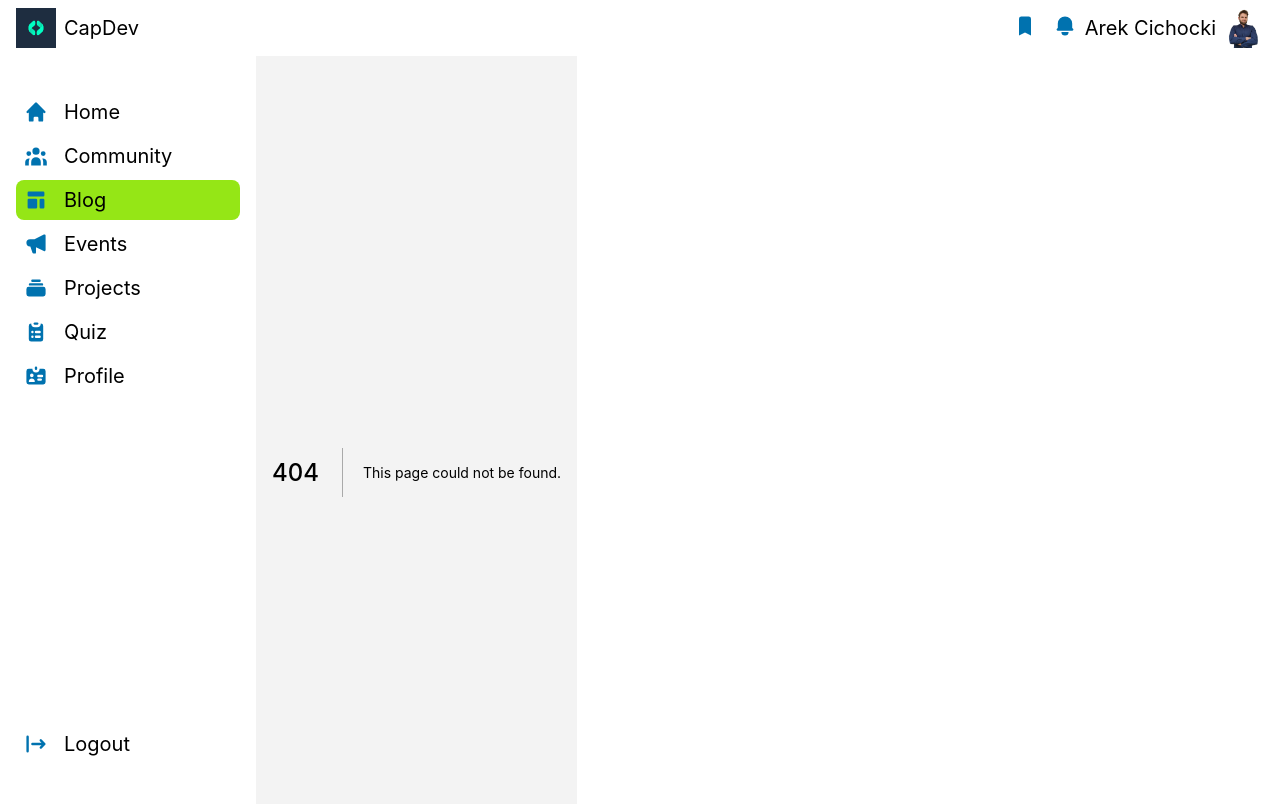
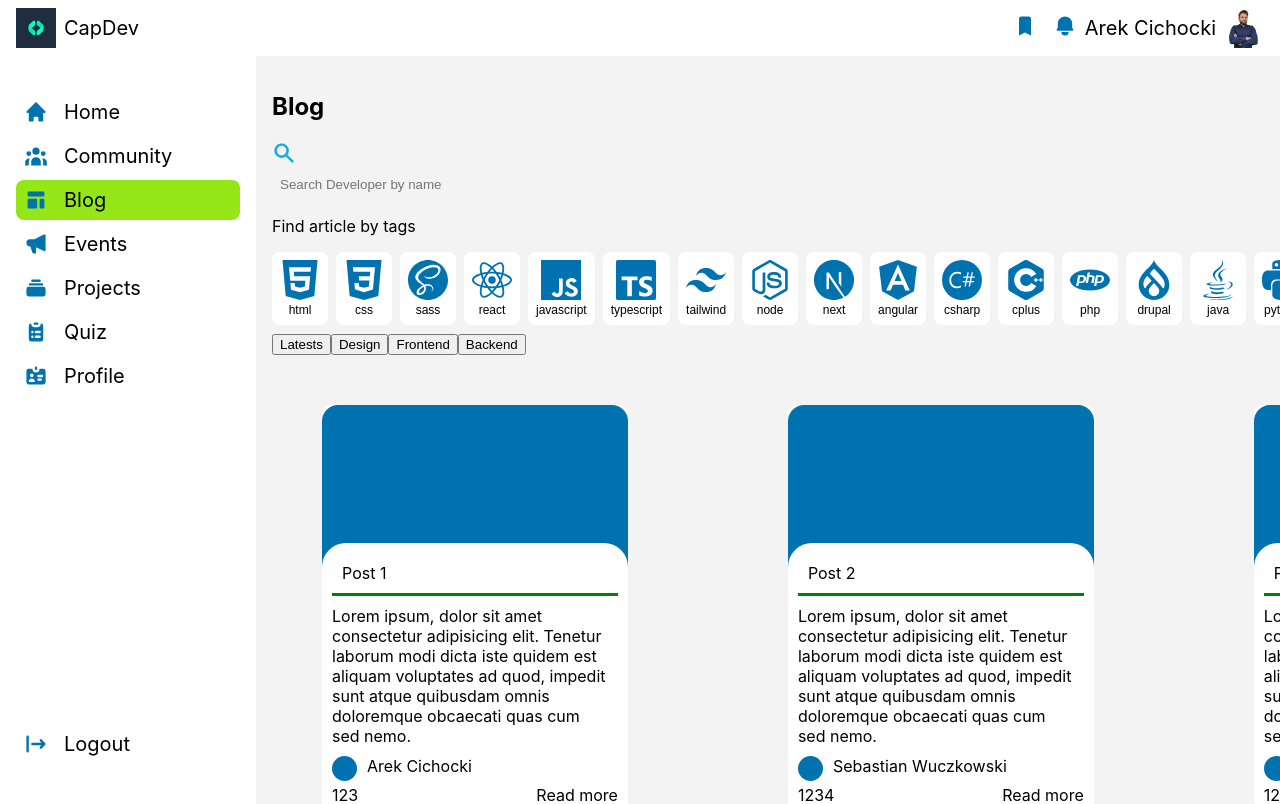
Before and after one commit to ArexSpeed/devhub, a Next.js app: page /blog in a window 1280 px wide. Before the commit this address had no page. Shown: the top 804 px of the page. Built offline with nearby package versions, Linux system fonts and the light colour scheme.

Commit message:
Add blog page with scss and component

```diff
--- /dev/null
+++ b/components/BlogCard.jsx
@@ -0,0 +1,36 @@
+import React from 'react'
+
+
+
+export default function BlogCard(props) {
+  return (
+    <div>
+      <div className="blog__card">
+            <div className="blog__card-top">
+
+            </div>
+            <div className="blog__card-content">
+                <div className="blog__card-title">
+                  {props.title}
+                </div>
+                <div className="blog__card-text">
+                  {props.excerpt}
+                </div>
+                <div className="blog__card-author">
+                <span class="dot"></span>
+                {props.username}
+                </div>
+                <div className="blog__card-bottom">
+                    <div className="blog__card-social">
+                      {props.likes}
+                      {props.comments}
+                    </div>
+                    <div className="blog__card-more">
+                      Read more
+                    </div>
+                </div>
+            </div>
+        </div>
+    </div>
+  )
+}
--- /dev/null
+++ b/pages/blog/index.jsx
@@ -0,0 +1,57 @@
+import React from 'react'
+import { useState } from 'react';
+import { SearchIcon } from 'components/Icons/FontIcons';
+import SkillsTags from 'components/SkillsTags';
+import posts from 'data/posts'
+import TitleSite from 'components/TitleSite';
+import BlogCard from 'components/BlogCard';
+
+export default function BlogPage() {
+    const [searchValue, setSearchValue] = useState('');
+    const [selectSkill, setSelectSkill] = useState([]);
+  return (
+    <div>
+        <section className='blog__title'>
+            <TitleSite title="Blog"/>
+        </section>
+        <section className='blog__container'>
+            <div className="blog__searchbox">
+                <div className="blog__searchbox-icon">
+                    <SearchIcon className="icon-medium secondary-blue" />
+                <input
+                    type="text"
+                    className="community__searchbox-input"
+                    placeholder="Search Developer by name"
+                    value={searchValue}
+                    onChange={(e) => setSearchValue(e.target.value)}
+          />
+                </div>
+            </div>
+            <p>Find article by tags</p>
+        <section className="community__tags">
+            <SkillsTags selectSkill={selectSkill} setSelectSkill={setSelectSkill} />
+        </section>
+            <div className="blog__content">
+                <div className="blog__filters">
+                    <button>Latests</button>
+                    <button>Design</button>
+                    <button>Frontend</button>
+                    <button>Backend</button>
+                </div>
+                <div className="blog__cards">
+
+
+                    {
+                        posts.map((post) => (
+                            <BlogCard
+                    key = {post.postid}
+                    {...post}
+                    />
+                        ))}
+
+                </div>
+            </div>
+        </section>
+    </div>
+  )
+}
--- a/styles/index.scss
+++ b/styles/index.scss
@@ -6,3 +6,4 @@
 @import 'components/skillstags';
 @import 'components/devcard';
 @import 'page/community';
+@import 'page/blog.scss';
--- /dev/null
+++ b/styles/page/blog.scss
@@ -0,0 +1,57 @@
+.blog {
+    color: #fff;
+    &__cards {
+        padding: 50px;
+        display: grid;
+        grid-template-columns: repeat(3, 25%);
+        grid-column-gap: 20vh;
+        grid-row-gap: 10vh;    }
+    &__card {
+        width: 100%;
+        height: 414px;
+        display: flex;
+        flex-direction: column;
+        border-radius: 9px;
+        background-color: #fff;
+        }
+        &__card-top {
+            width: 100%;
+            height: 250px;
+            border-radius: 16px 16px 0 0;
+            overflow: hidden;
+            position: relative;
+            background-color: $primary-blue;
+        }
+        &__card-title {
+            border-bottom: 3px solid green;
+            padding: 10px;
+        }
+        &__card-bottom {
+            display: flex;
+            justify-content: space-between;
+        }
+        &__card-author {
+            display: inline-flex;
+            gap: 10px;
+        }
+        &__card-text {
+            padding: 10px 10px 10px 0 ;
+        }
+        &__card-content {
+            width: 100%;
+            height: 100%;
+            background: #fff;
+            border-radius: 24px 24px 16px 16px;
+            margin-top: -24px;
+            z-index: 1;
+            padding: 10px;
+        }
+
+}
+.dot {
+    height: 25px;
+    width: 25px;
+    background-color: $primary-blue;
+    border-radius: 50%;
+    display: inline-block;
+}
```
